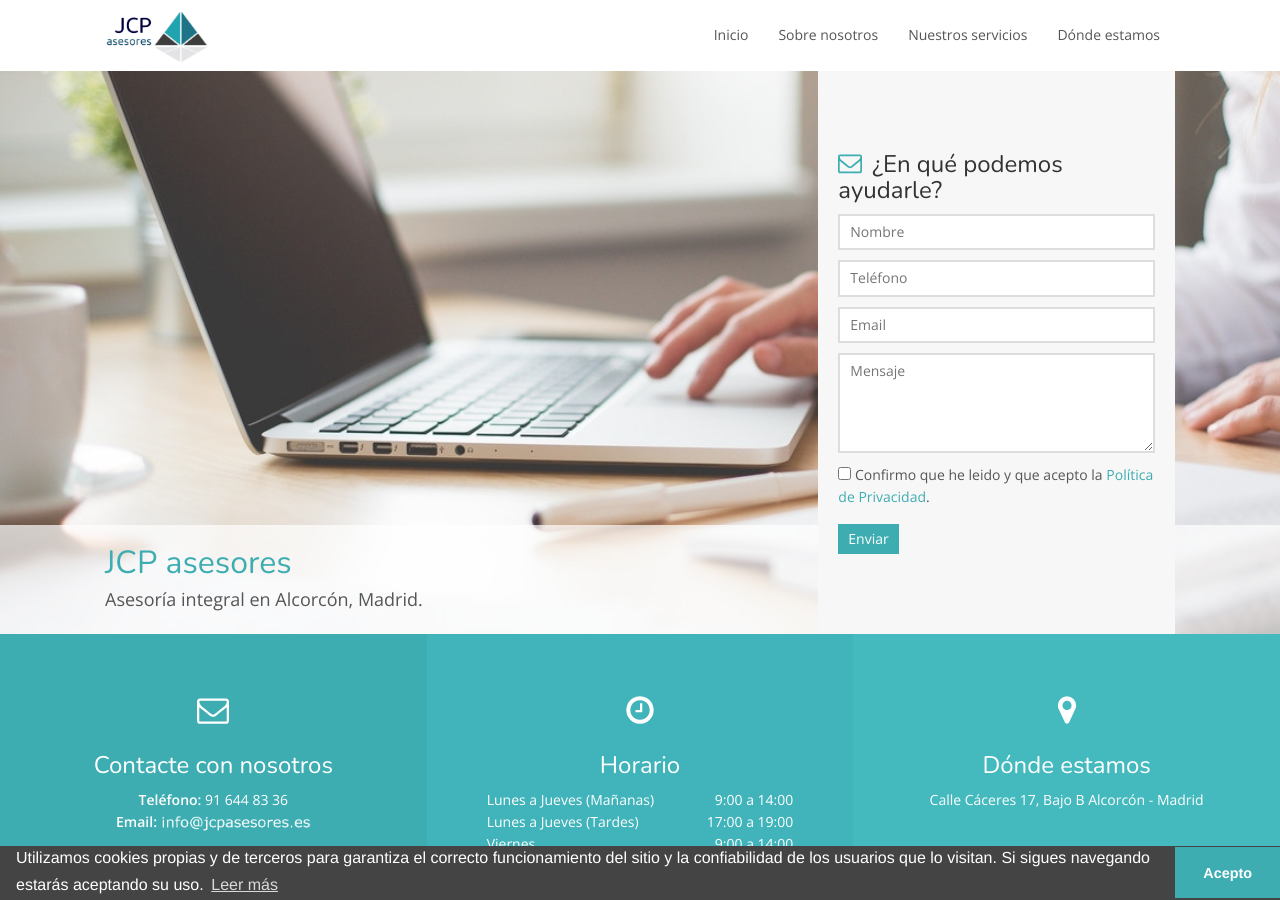
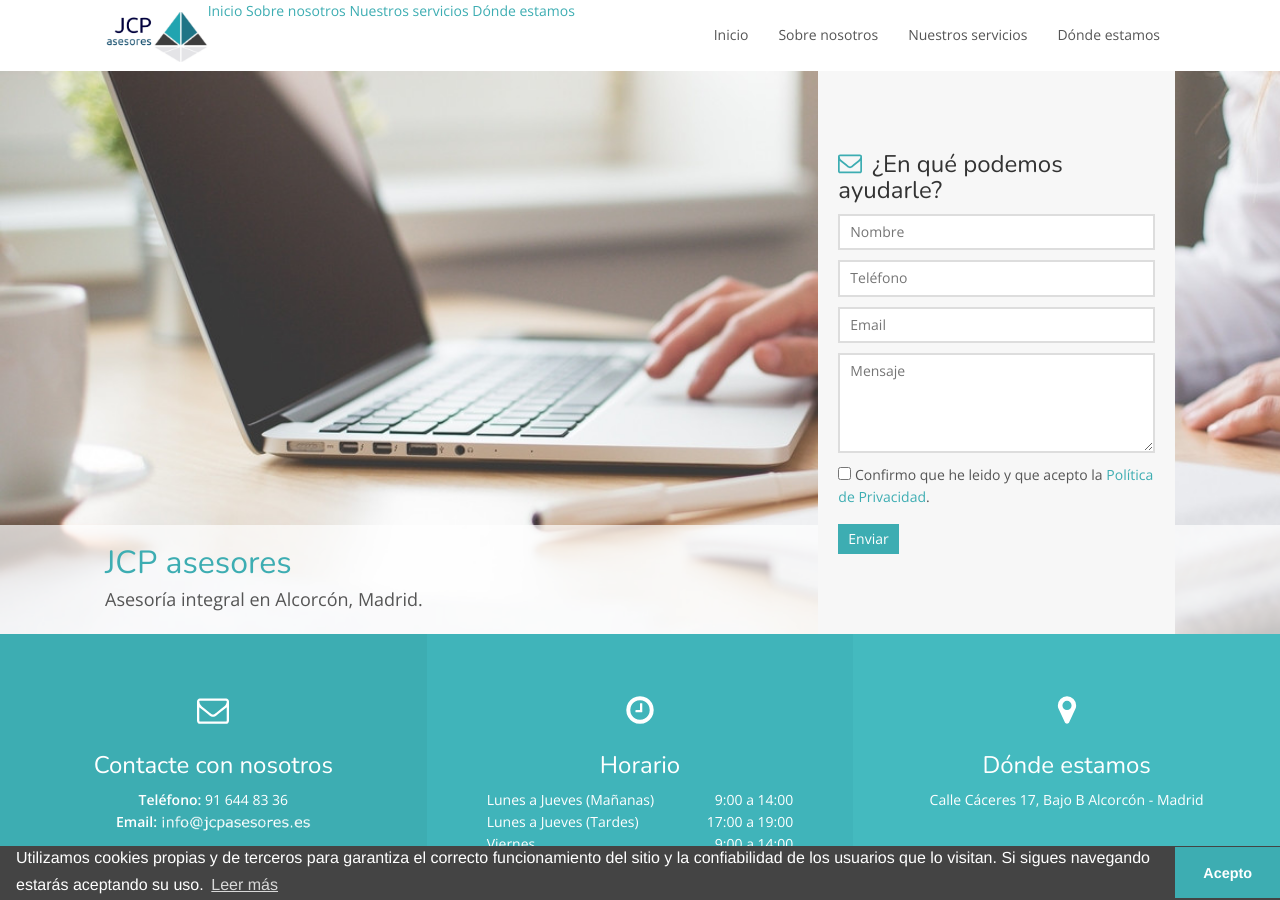
Before and after one commit to MpCity/MpCity.github.io, a Jekyll site: the page built from index.html, in a window 1280 px wide and 900 px high. Built offline with Jekyll 4.4.1, drawn with Linux system fonts in a browser that asks for light colours.

Commit message:
Update header.html

```diff
--- a/_includes/header.html
+++ b/_includes/header.html
@@ -30,12 +30,15 @@ window.cookieconsent.initialise({
         <div class="navbar-header">
             <button type="button" class="navbar-toggle collapsed" data-toggle="collapse" data-target="#bs-example-navbar-collapse-1" aria-expanded="false">
                 <span class="sr-only">Toggle navigation</span>
-                <span class="icon-bar"><a class="scroll" href="/#top">Inicio</a></span>
-                <span class="icon-bar"><a class="scroll" href="/#about">Sobre nosotros</a></span>
-                <span class="icon-bar"><a class="scroll" href="/#services">Nuestros servicios</a></span>
-                <span class="icon-bar"><a class="scroll" href="/#location">Dónde estamos</a></span>
+                <span class="icon-bar"></span>
+                <span class="icon-bar"></span>
+                <span class="icon-bar"></span>
             </button>
             <a class="navbar-brand scroll" href="/"><img src="/{{ site.logo_url }}" alt="{{ site.title }}"></a>
+            <a class="scroll" href="/#top">Inicio</a>
+            <a class="scroll" href="/#about">Sobre nosotros</a>
+            <a class="scroll" href="/#services">Nuestros servicios</a>
+            <a class="scroll" href="/#location">Dónde estamos</a>
         </div>
 
         <!-- Collect the nav links, forms, and other content for toggling -->
```
